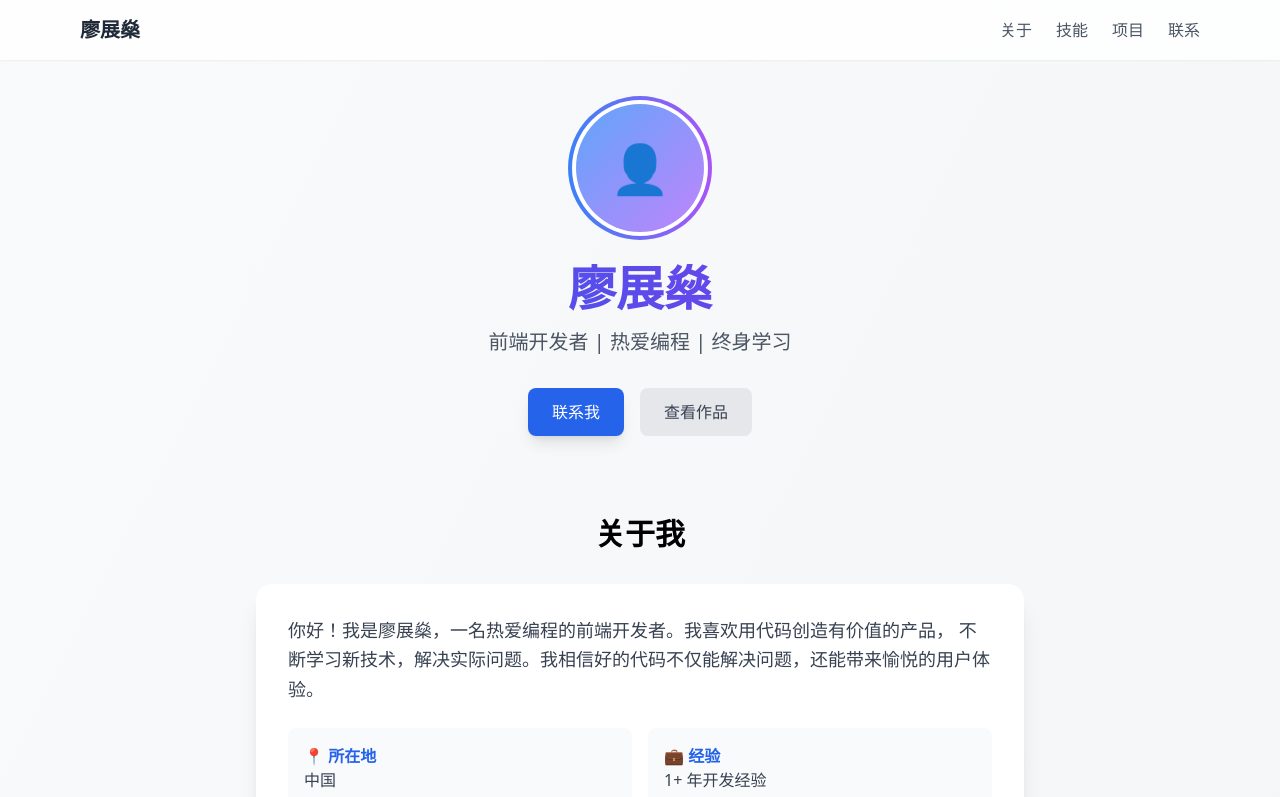
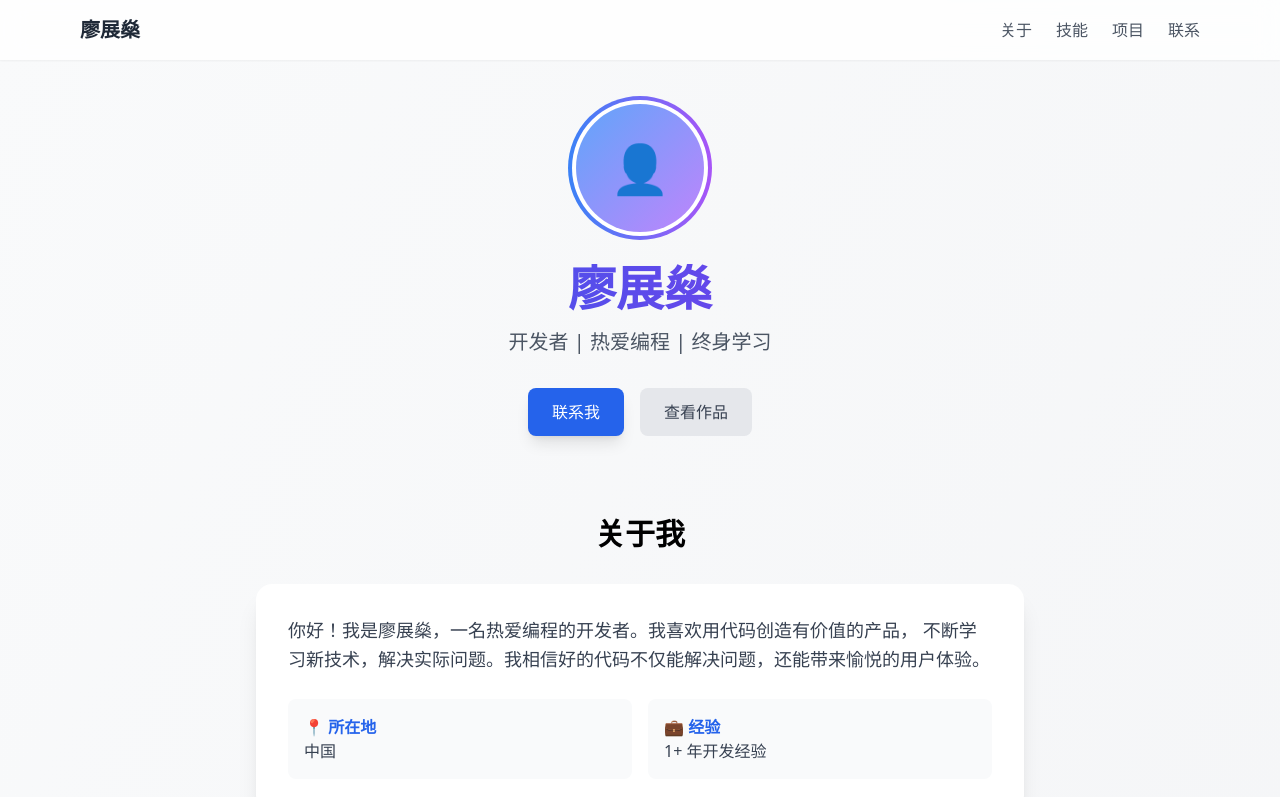
Before and after one commit to Lzs-web/my-blog, a Next.js app: page /my-blog/ in a window 1280 px wide. Shown: the top 797 px of the page. Built offline with nearby package versions, Linux system fonts and the light colour scheme.

Commit message:
重新构建生成out文件夹

```diff
--- a/app/page.tsx
+++ b/app/page.tsx
@@ -34,7 +34,7 @@ export default function Home() {
           <h1 className="text-5xl font-bold mb-4 bg-gradient-to-r from-blue-600 to-purple-600 bg-clip-text text-transparent">
             廖展燊
           </h1>
-          <p className="text-xl text-gray-600 mb-8">前端开发者 | 热爱编程 | 终身学习</p>
+          <p className="text-xl text-gray-600 mb-8">开发者 | 热爱编程 | 终身学习</p>
           <div className="flex justify-center gap-4">
             <a href="#contact" className="px-6 py-3 bg-blue-600 text-white rounded-lg hover:bg-blue-700 transition shadow-lg hover:shadow-xl">
               联系我
@@ -50,7 +50,7 @@ export default function Home() {
           <h2 className="text-3xl font-bold mb-8 text-center">关于我</h2>
           <div className="bg-white rounded-2xl shadow-xl p-8 max-w-3xl mx-auto">
             <p className="text-lg text-gray-700 leading-relaxed">
-              你好！我是廖展燊，一名热爱编程的前端开发者。我喜欢用代码创造有价值的产品，
+              你好！我是廖展燊，一名热爱编程的开发者。我喜欢用代码创造有价值的产品，
               不断学习新技术，解决实际问题。我相信好的代码不仅能解决问题，还能带来愉悦的用户体验。
             </p>
             <div className="mt-6 grid grid-cols-2 gap-4">
```
